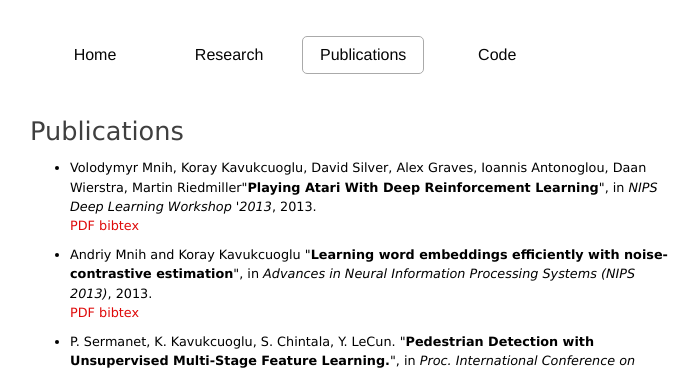
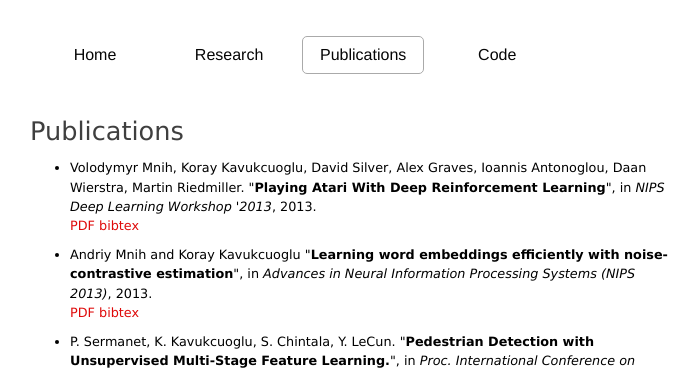
Before and after one commit to koraykv/koraykv.github.com, a Jekyll site: the page built from publications.md, in a window 1280 px wide. Shown: the top 372 px of the page, without its empty margins (290-990 px from the left). Built offline with Jekyll 4.4.1, drawn with Linux system fonts in a browser that asks for light colours.

```diff
--- a/publications.md
+++ b/publications.md
@@ -10,7 +10,7 @@ id: publications
 <ul>
 
 <li>
-<div id="mnih-atari-2013">Volodymyr Mnih, Koray Kavukcuoglu, David Silver, Alex Graves, Ioannis Antonoglou, Daan Wierstra, Martin Riedmiller"<B>Playing Atari With Deep Reinforcement Learning</B>", in <EM>NIPS Deep Learning Workshop '2013</EM>, 2013.
+<div id="mnih-atari-2013">Volodymyr Mnih, Koray Kavukcuoglu, David Silver, Alex Graves, Ioannis Antonoglou, Daan Wierstra, Martin Riedmiller. "<B>Playing Atari With Deep Reinforcement Learning</B>", in <EM>NIPS Deep Learning Workshop '2013</EM>, 2013.
 
 <br>
 <a href="http://cs.nyu.edu/~koray/publis/mnih-atari-2013.pdf">PDF</a>
```
